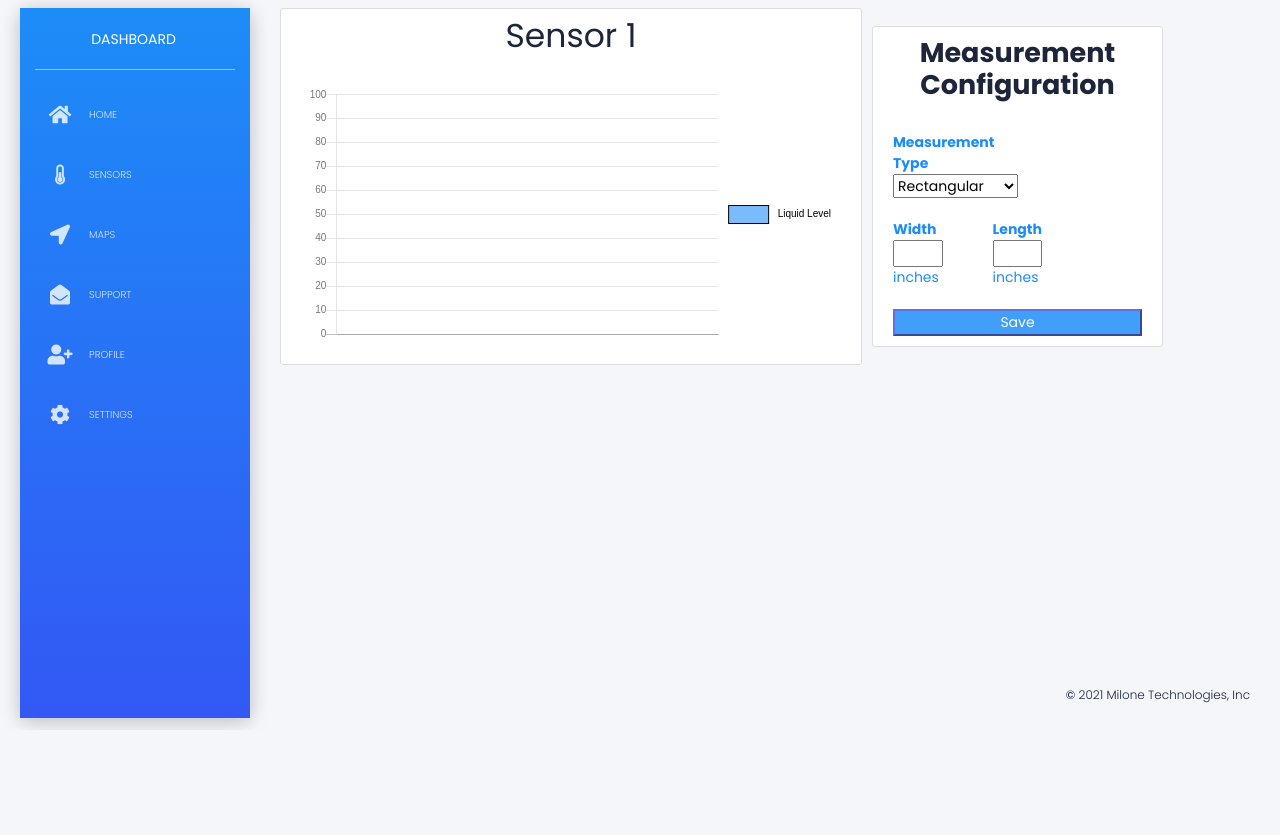
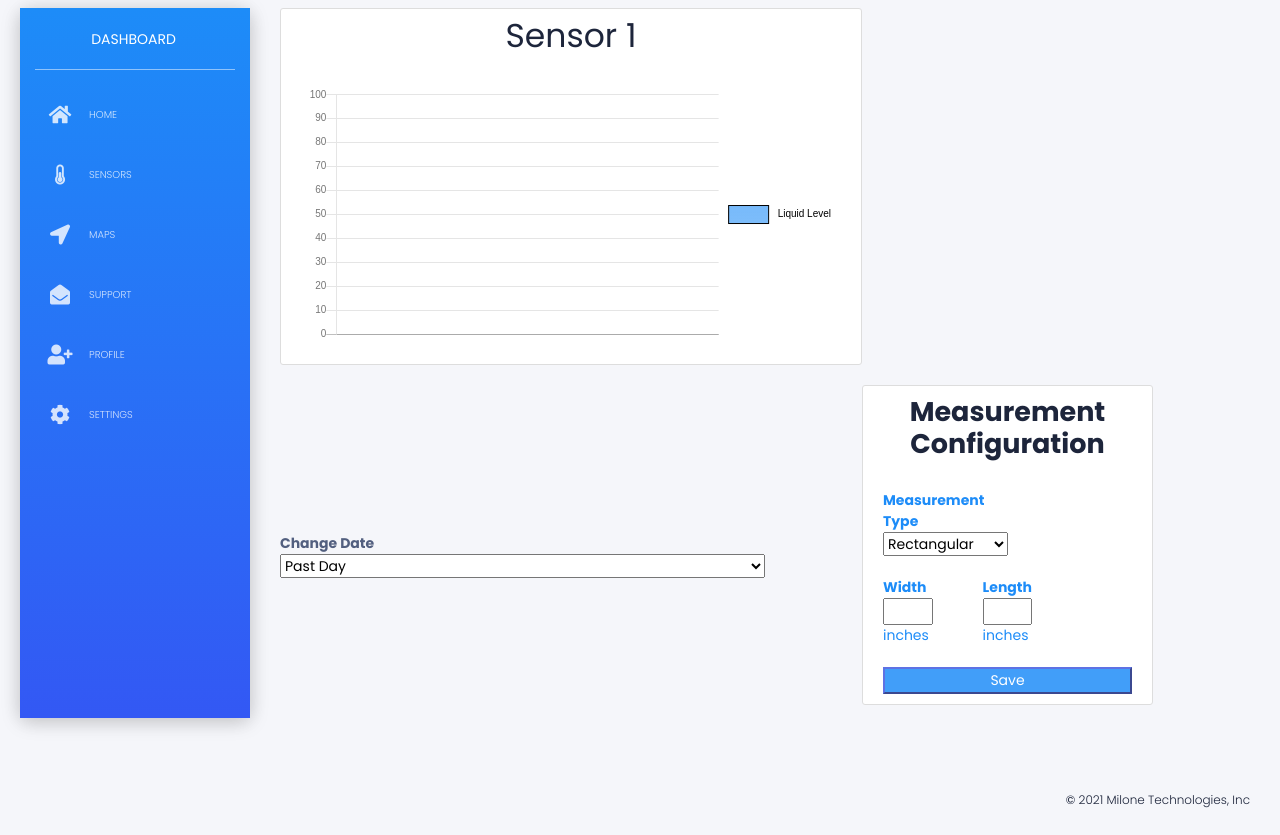
Before and after one commit to nanderson870/MiloneTech_WebsitePt2, a Flask app: template Website_Python_Code/flask_website/templates/single-sensor.html in a window 1280 px wide. Shown: the part 72-907 px from the top of the page. Before the commit the page ends 801 px from the top, so only its background shows below. Run offline with Flask 2, Linux system fonts and the light colour scheme; a user stored in the database is signed in; the template is opened without the code that fills it: most values are stand-ins (such as "Sample title", 1, 10 or a date in 2020); parts of the project's set-up code (start-up, migrations or seed data) failed here and were passed over; some libraries are stand-ins or nearby versions.

Commit message:
Added changeDate function

```diff
--- a/Website_Python_Code/flask_website/routes.py
+++ b/Website_Python_Code/flask_website/routes.py
@@ -193,6 +193,7 @@ def get_sensor_data_route():
     # elements are the lower and upper time bounds of the sensor readings we wish to query, in
     # datetime format: 'YYYY-MM-DD HH:MM:SS'
     data = request.json
+    pprint(data)
     start_date = datetime.datetime.now() - datetime.timedelta(days=(data["days"]))
     start_date.replace(hour=0, minute=0, second=0)
     sensor_id = data["sensor_id"]
--- a/Website_Python_Code/flask_website/templates/single-sensor.html
+++ b/Website_Python_Code/flask_website/templates/single-sensor.html
@@ -54,6 +54,22 @@
 
     function select_height_only() {
         console.log("Height selected");
+    }
+    function changeDate(new_day) {
+        var arr = {days: new_day, sensor_id: "{{sensorID}}"}
+        console.log(arr["days"]);
+
+        $.ajax({
+            url: '/sensors/get-range',
+            type: 'POST',
+            data: JSON.stringify(arr),
+            contentType: 'application/json; charset=utf-8',
+            dataType: 'json',
+            async: false,
+            success: function(msg) {
+                console.log(msg);
+            }
+        });
     }
 
 </script>
@@ -140,9 +156,20 @@
 
 </article>
 
+            <div style="width:50%; margin-right:10%">
+                <label for="range_selector" style="float:left"><strong>Change Date</strong></label><br>
+                <select id="range_selector" style="width:100%">
+                    <option onclick="changeDate(1)">Past Day</option>
+                    <option onclick="changeDate(7)">Past Week</option>
+                    <option onclick="changeDate(30)">Past Month</option>
+                </select>
+            </div>
+
 <div class="content-section" style="float:left; width:30%">
 
         <h2 style = "text-align:center"><strong>Measurement Configuration</strong></h2>
+
+
         <!--- Type selector --->
         <div class="form-group form-inline">
             <div style="width:50%; margin-right:10%">
```
